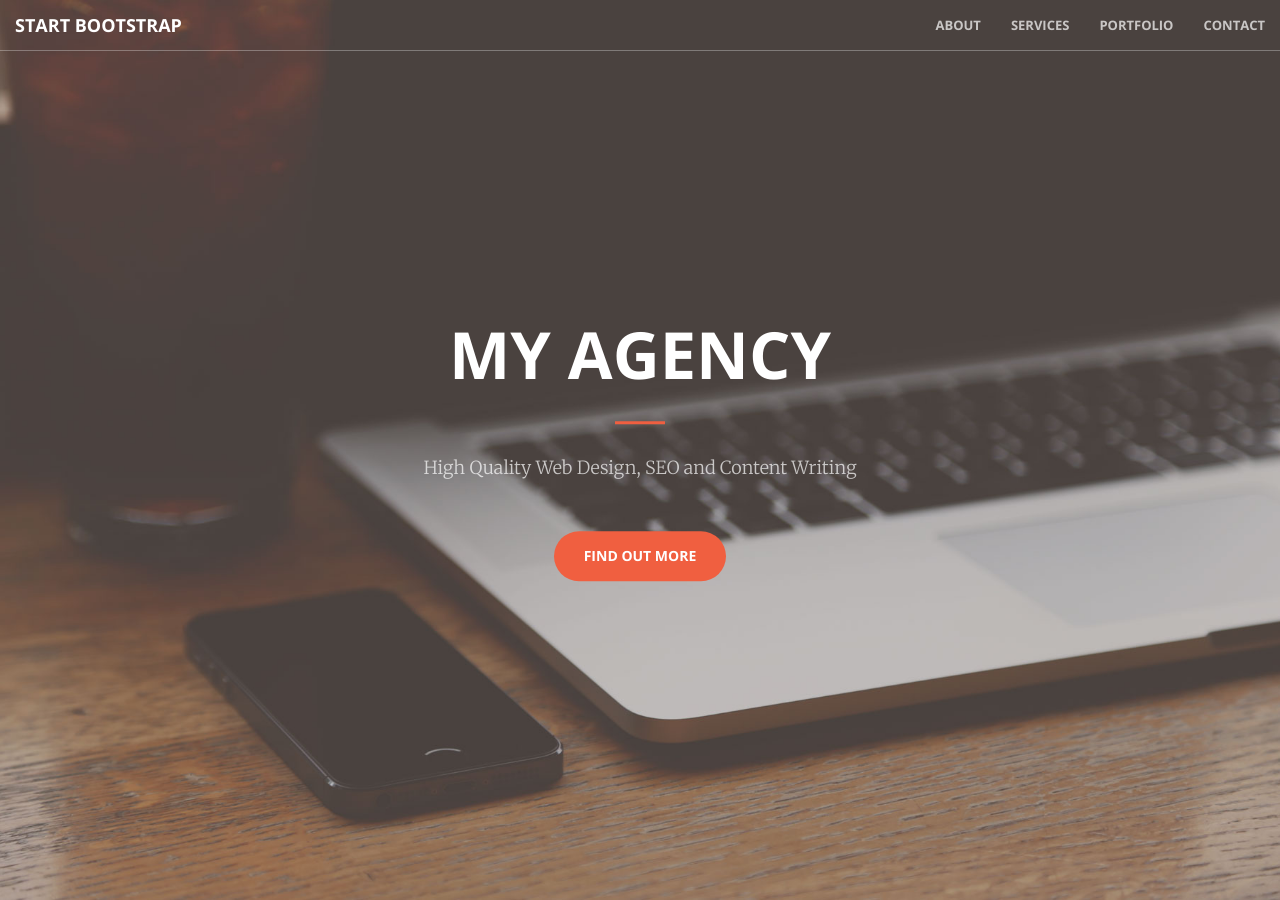
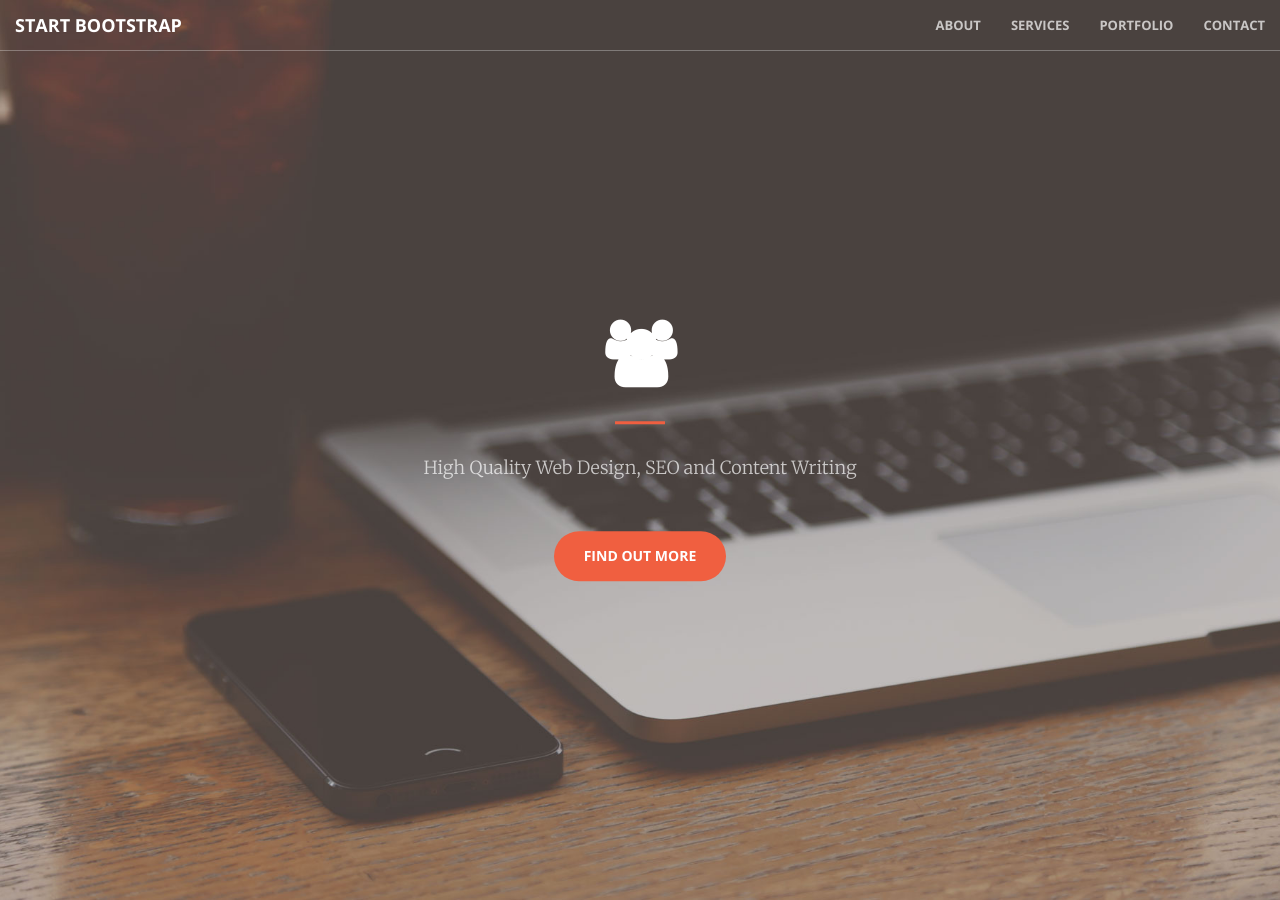
Before and after one commit to jmak35/sample, a Jekyll site: the page built from index.html, in a window 1280 px wide and 900 px high. Built offline with Jekyll 4.4.1, drawn with Linux system fonts in a browser that asks for light colours.

Commit message:
Minor fontawesome addition

```diff
--- a/css/creative.css
+++ b/css/creative.css
@@ -474,3 +474,7 @@ img::-moz-selection {
 body {
     webkit-tap-highlight-color: #222;
 }
+
+.title {
+    font-family: Fontawesome;
+}
--- a/index.html
+++ b/index.html
@@ -6,7 +6,7 @@ title: Home Page
 <header>
   <div class="header-content">
     <div class="header-content-inner">
-      <h1 class="editable">My Agency</h1>
+      <h1 class="editable title">&#xf0c0;</h1>
       <hr />
       <p class="editable">High Quality Web Design, SEO and Content Writing</p>
       <a href="#about" class="btn btn-primary btn-xl page-scroll">Find Out More</a>
```
